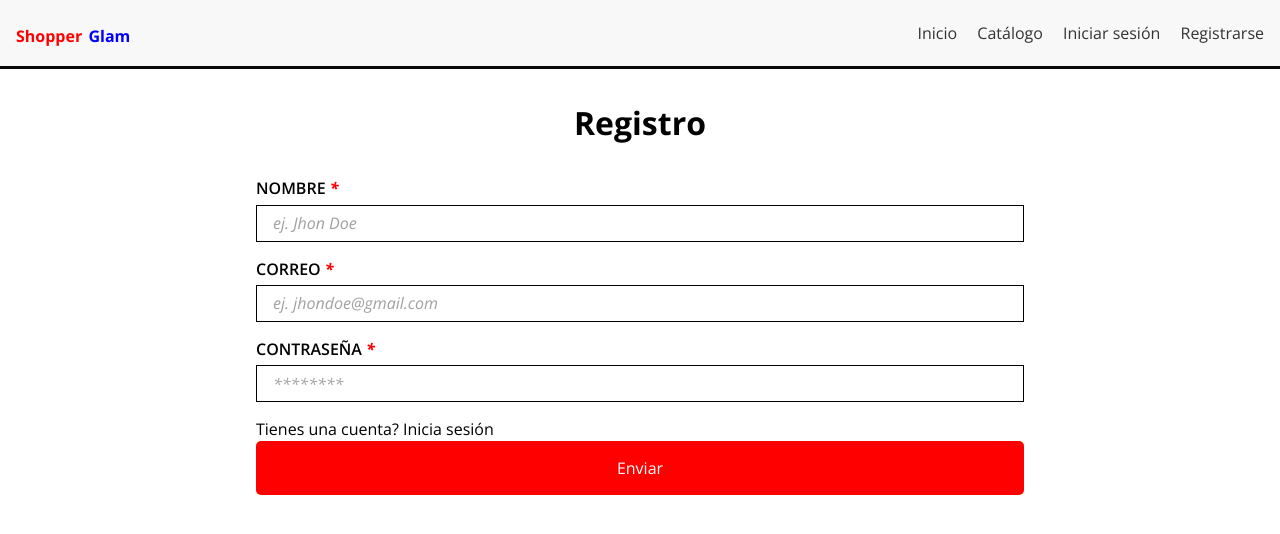
After one commit to rocafi/ShopperGlam-Store, a Flask app: template templates/auth/register.html in a window 1280 px wide. The commit adds this page. Shown: the top 534 px of the page. Run offline with Flask 3, Linux system fonts and the light colour scheme; the template is opened without the code that fills it, so the values that code supplies are empty; some libraries are stand-ins or nearby versions.

Commit message:
🚧 basic macros, basic components, header, register

```diff
--- a/app.py
+++ b/app.py
@@ -18,23 +18,28 @@ Session(app)
     # RUTAS PRINCIPALES
 ##################################################################################################################
 
+# !------------
 @app.route('/')
 def index():
-    return render_template('general/index.html')
+    return render_template('index.html')
 
-@app.route('/login', methods=['GET', 'POST'])
-def login():
-    return render_template('general/login.html')
-
-
+# TODO:----------------------------------------------
 @app.route('/register', methods=['GET', 'POST'])
 def register():
     # SI EL METODO ES POST
     if request.method == 'POST':
-            return redirect(url_for('register'))
+        flash('Usuario registrado correctamente', 'success')
+        return redirect(url_for('register'))
     # SI EL METODO ES GET
     if request.method == 'GET':
-        return render_template('general/register.html')
+        return render_template('auth/register.html')
+
+# !------------------------------------------
+@app.route('/login', methods=['GET', 'POST'])
+def login():
+    return render_template('auth/login.html')
+
+
 
 
 
--- /dev/null
+++ b/static/css/main.css
@@ -0,0 +1,107 @@
+@import url("https://fonts.googleapis.com/css2?family=Open+Sans:ital,wght@0,300..800;1,300..800&display=swap");
+*,
+*::before,
+*::after {
+  margin: 0;
+  padding: 0;
+  box-sizing: border-box;
+  font-family: "Open Sans", sans-serif;
+  font-size: 16px;
+  line-height: 1.4;
+  border: 0;
+  outline: none;
+  text-decoration: none;
+}
+
+a {
+  text-decoration: none;
+  color: inherit;
+}
+
+ul,
+ol {
+  list-style: none;
+}
+
+button,
+input[type=button],
+input[type=submit] {
+  background: none;
+  border: none;
+  cursor: pointer;
+}
+
+input,
+select,
+textarea,
+button {
+  margin: 0;
+  padding: 0;
+  border: none;
+  outline: none;
+  background: none;
+}
+
+input[type=text],
+input[type=password],
+textarea {
+  background-color: transparent;
+  border-radius: 0;
+  box-shadow: none;
+}
+
+input[type=file] {
+  background: none;
+  border: none;
+  padding: 0;
+  margin: 0;
+}
+
+fieldset {
+  border: none;
+}
+
+legend {
+  display: none;
+}
+
+table {
+  border-collapse: collapse;
+  width: 100%;
+}
+
+th,
+td {
+  padding: 0;
+  text-align: left;
+}
+
+html {
+  scroll-behavior: smooth;
+}
+
+.required {
+  color: red;
+  display: inline-block !important;
+  font-weight: 700;
+}
+
+.input {
+  display: flex;
+  flex-direction: column;
+  gap: 0.3rem;
+  width: 100%;
+  margin: 1rem 0;
+}
+.input span {
+  font-weight: 600;
+  text-transform: uppercase;
+}
+.input input {
+  padding: 0.4rem 1rem;
+  border: 1px solid #000;
+}
+.input input::placeholder {
+  color: #a0a0a0;
+  font-style: italic;
+}
--- /dev/null
+++ b/static/scss/main.scss
@@ -0,0 +1,6 @@
+@use "reset";
+
+// SCSS PARA MACROS
+@use "../scss/utils/macros/input";
+
+@import url("https://fonts.googleapis.com/css2?family=Open+Sans:ital,wght@0,300..800;1,300..800&display=swap");
--- /dev/null
+++ b/static/scss/reset.scss
@@ -0,0 +1,89 @@
+*,
+*::before,
+*::after {
+  margin: 0;
+  padding: 0;
+  box-sizing: border-box;
+  font-family: "Open Sans", sans-serif;
+  font-size: 16px;
+  line-height: 1.4;
+  border: 0;
+  outline: none;
+  text-decoration: none;
+
+}
+
+a {
+  text-decoration: none;
+  color: inherit;
+}
+
+ul,
+ol {
+  list-style: none;
+}
+
+button,
+input[type=button],
+input[type=submit] {
+  background: none;
+  border: none;
+  cursor: pointer;
+}
+
+input,
+select,
+textarea,
+button {
+  margin: 0;
+  padding: 0;
+  border: none;
+  outline: none;
+  background: none;
+}
+
+input[type=text],
+input[type=password],
+textarea {
+  background-color: transparent;
+  border-radius: 0;
+  box-shadow: none;
+}
+
+input[type=file] {
+  background: none;
+  border: none;
+  padding: 0;
+  margin: 0;
+}
+
+fieldset {
+  border: none;
+}
+
+legend {
+  display: none;
+}
+
+table {
+  border-collapse: collapse;
+  width: 100%;
+}
+
+th,
+td {
+  padding: 0;
+  text-align: left;
+}
+
+html {
+  scroll-behavior: smooth;
+}
+
+// #############################################################################################
+
+.required{
+  color: red;
+  display: inline-block !important;
+  font-weight: 700;
+}
--- /dev/null
+++ b/static/scss/utils/macros/input.scss
@@ -0,0 +1,21 @@
+.input{
+    display: flex;
+    flex-direction: column;
+    gap: 0.3rem;
+
+    width: 100%;
+    margin: 1rem 0;
+
+    span{
+        font-weight: 600;
+        text-transform: uppercase;
+    }
+    input{
+        padding: 0.4rem 1rem;
+        border: 1px solid #000;
+        &::placeholder{
+            color: #a0a0a0;
+            font-style: italic;
+        }
+    }
+}
--- /dev/null
+++ b/templates/auth/register.html
@@ -0,0 +1,58 @@
+{% extends 'layout.html' %}
+
+{% import "utils/macros/input.html" as macro %}
+{% set mainComponent = "utils/components/" %}
+
+{% block title %}
+    Registro
+{% endblock %}
+
+{% block main %}
+
+    {% include mainComponent + "header.html" %}
+
+    <h1>Registro</h1>
+
+    <form class="form auth-user" action="/register" method="post">
+
+        {{ macro.inputSimple('Nombre', 'name', 'tel', 'ej. Jhon Doe', 'required', 'autofocus') }}
+
+        {{ macro.inputSimple('Correo', 'email', 'email', 'ej. jhondoe@gmail.com', 'required')}}
+
+        {{ macro.inputSimple('Contraseña', 'password', 'password', '********', 'required') }}
+
+        <span class="account">Tienes una cuenta? <a href="/login">Inicia sesión</a></span>
+
+        {% for category, message in get_flashed_messages(with_categories=True) %}
+            <div class="show-message alert-{{ category }}">{{ message }}</div>
+        {% endfor %}
+        <button id="btn_register">Enviar</button>
+
+    </form>
+
+    <style>
+        h1{
+            text-align: center;
+            font-size: 2rem;
+            margin: 2rem;
+        }
+        form{
+            width: 60%;
+            margin: 0 auto;
+            button{
+                width: 100%;
+                padding: 1rem;
+                background-color: #f00;
+                color: #fff;
+                border: none;
+                border-radius: 5px;
+                cursor: pointer;
+                transition: .3s;
+                &:hover{
+                    background-color: #f55;
+                }
+            }
+        }
+    </style>
+
+{% endblock %}
--- a/templates/layout.html
+++ b/templates/layout.html
@@ -21,13 +21,3 @@
     <script src="/static/js/socket.io.min.js"></script>
 </body>
 </html>
-
-<!-- MENSAJES FLASH -->
-    {% if messages %}
-        <ul>
-            {% for category, message in messages %}
-                <li>{{ message }}</li>
-                <li>{{ category }}</li>
-            {% endfor %}
-        </ul>
-    {% endif %}
--- /dev/null
+++ b/templates/utils/components/header.html
@@ -0,0 +1,72 @@
+{% import "utils/macros/links.html" as macro %}
+
+<header class="main-header">
+    <a href="/" class="logo">
+        <span class="first">Shopper</span>
+        <span class="second">Glam</span>
+    </a>
+
+    <nav class="main-nav">
+        <!-- {{ macro.nav_link("/profile", "user", "Perfil") }} -->
+
+        {{ macro.nav_link("/", "", "Inicio") }}
+        {{ macro.nav_link("catalog", "", "Catálogo") }}
+
+        <!-- {{ macro.nav_link("/logout", "login", "Cerrar sesión") }} -->
+        {{ macro.nav_link("login", "", "Iniciar sesión") }}
+        {{ macro.nav_link("register", "", "Registrarse") }}
+    </nav>
+</header>
+
+<style>
+    .main-header {
+        display: flex;
+        justify-content: space-between;
+        align-items: center;
+        padding: 1rem;
+        background-color: #f8f8f8;
+        border-bottom: 3px solid #090909;
+    }
+
+    .main-header .logo {
+        font-size: 1.5rem;
+        font-weight: bold;
+        text-decoration: none;
+        color: #333;
+    }
+
+    .main-header .logo .first {
+        color: #f00;
+    }
+
+    .main-header .logo .second {
+        color: #00f;
+    }
+
+    .main-header .main-nav {
+        display: flex;
+        gap: 1rem;
+    }
+
+    .main-header .main-nav a {
+        text-decoration: none;
+        color: #333;
+    }
+
+    .main-header .main-nav a:hover {
+        color: #f00;
+    }
+
+    .main-header .main-nav i {
+        font-size: 1.5rem;
+    }
+
+    .main-header .main-nav .account {
+        margin-top: 1rem;
+        display: block;
+    }
+
+    .main-header .main-nav .account a {
+        color: #f00;
+    }
+</style>
--- /dev/null
+++ b/templates/utils/macros/input.html
@@ -0,0 +1,9 @@
+{% macro inputSimple(label, name, type, placeholder, required, extra) %}
+    <label class="inputSimple input" for="{{ name }}" id="lbl-{{ name }}">
+        <span>
+            {{ label }}
+            <i class="{{ required }}" style="display: none;">*</i>
+        </span>
+        <input type="{{ type }}" name="{{ name }}" id="{{ name }}" placeholder="{{ placeholder }}" {{ required }} {{ extra }} />
+    </label>
+{% endmacro %}
--- /dev/null
+++ b/templates/utils/macros/links.html
@@ -0,0 +1,6 @@
+{% macro nav_link(href, icon, text) %}
+<a href="{{ href }}">
+    <i class="material-symbols-outlined">{{ icon }}</i>
+    {{ text }}
+</a>
+{% endmacro %}
--- a/utils/macros/input.html
+++ /dev/null
@@ -1,6 +0,0 @@
-{% macro inputSimple() %}
-    <label for="username">
-        <span>Usuario</span>
-        <input type="text" name="username" id="username" placeholder="ej. Jhon Doe">
-    </label>
-{% endmacro %}
```
Also changed, not shown: static/css/reset.css (added, +85 -0 lines), templates/general/register.html (deleted, +0 -36 lines), templates/auth/login.html (renamed from templates/general/login.html), templates/index.html (renamed from templates/general/index.html).
